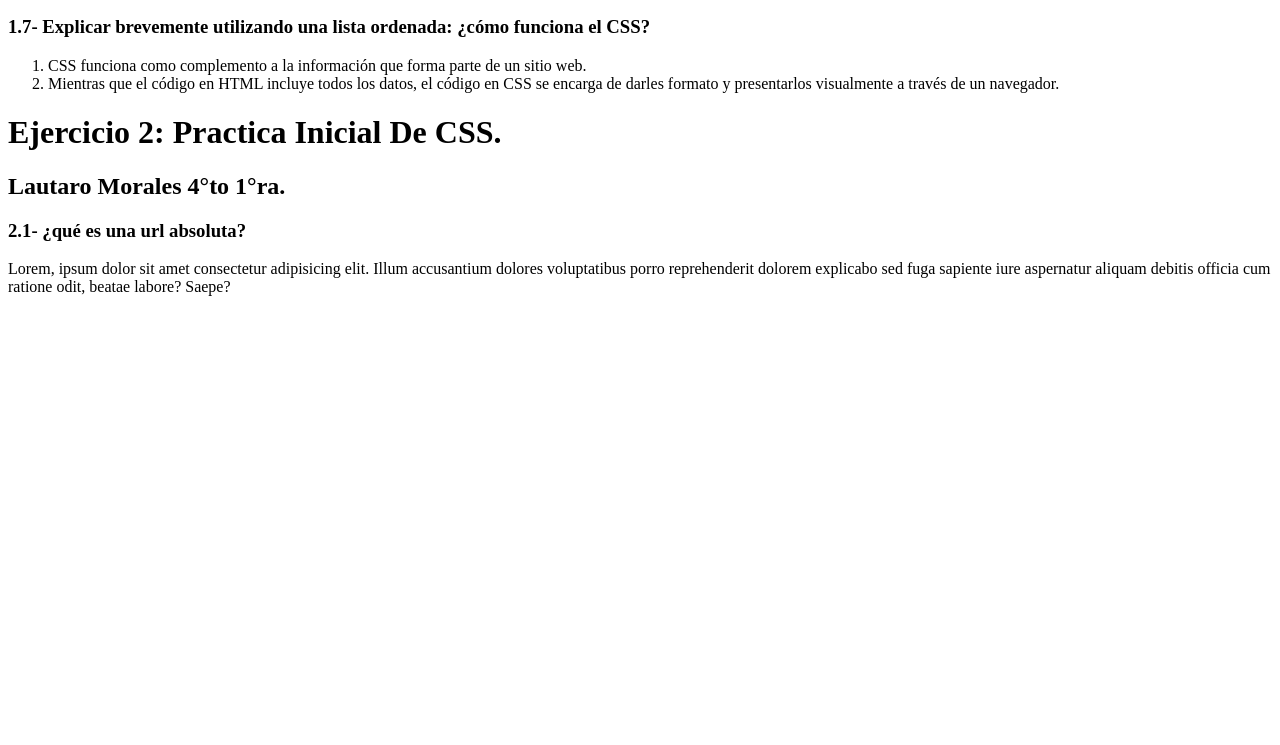
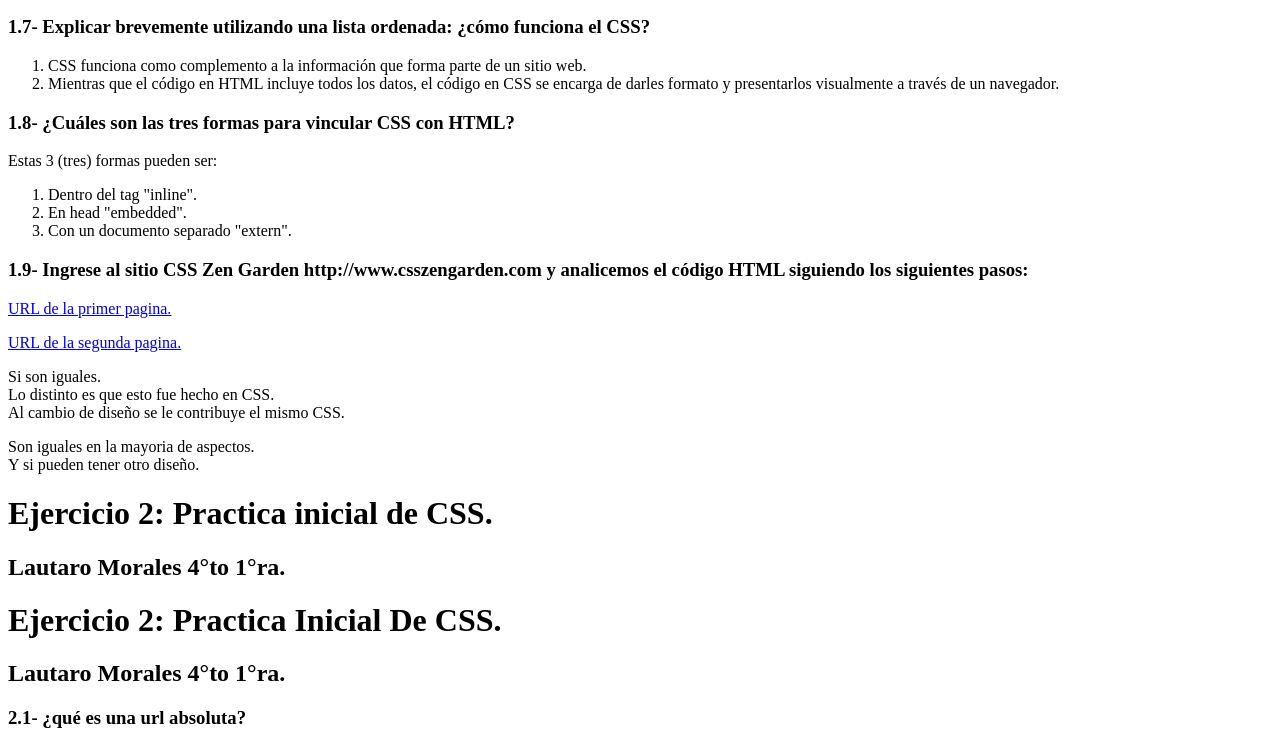
Before and after one commit to LautiChill/03, a plain HTML site: page index.html in a window 1280 px wide. Shown: the part 1381-2126 px from the top of the page. Before the commit the page ends 1693 px from the top, so only its background shows below. Drawn offline with Linux system fonts and the light colour scheme.

Commit message:
terminado

```diff
--- a/index.html
+++ b/index.html
@@ -50,7 +50,7 @@
     <h3>1.6- Identificar y definir los selectores: de ID, de clases, universal, de etiquetas, descendente.</h3>
     <dl>
         <dt><u>Selector de ID</u></dt>
-        <dd>Permite seleccionar un elemento de la página a través del valor de su atributo id . Este tipo de selectores sólo seleccionan un elemento de la página porque el valor del atributo id no se puede repetir en dos elementos diferentes de una misma página.</dd>
+        <dd>Permite seleccionar un elemento de la página a través del valor de su atributo id. Este tipo de selectores sólo seleccionan un elemento de la página porque el valor del atributo id no se puede repetir en dos elementos diferentes de una misma página.</dd>
 
         <dt><u>Selector de Clases</u></dt>
         <dd>Es el código que identifica a uno o varios elementos HTML para aplicarle estilos de color, tamaño, separación, etc.</dd>
@@ -73,6 +73,28 @@
     </ol>
 
     <!--Pregunta 1.8-->
+    <h3>1.8- ¿Cuáles son las tres formas para vincular CSS con HTML?</h3>
+    <p>Estas 3 (tres) formas pueden ser:</p>
+
+    <ol>
+        <li>Dentro del tag "inline".</li>
+        <li>En head "embedded".</li>
+        <li>Con un documento separado "extern".</li>
+    </ol>
+
+    <!--Pregunta 1.9-->
+    <h3>1.9- Ingrese al sitio CSS Zen Garden http://www.csszengarden.com y analicemos el código HTML siguiendo los siguientes pasos:</h3>
+    <p><a href="view-source:http://www.csszengarden.com/185/">URL de la primer pagina.</a></p>
+    <p><a href="view-source:http://www.csszengarden.com/210/">URL de la segunda pagina.</a></p>
+    <p>Si son iguales.<br>Lo distinto es que esto fue hecho en CSS.<br>Al cambio de diseño se le contribuye el mismo CSS.</p>
+
+    <p>Son iguales en la mayoria de aspectos.<br>Y si pueden tener otro diseño.</p>
+
+    <!--Comentario-->
+    <h1>Ejercicio 2: Practica inicial de CSS.</h1>
+    <h2>Lautaro Morales 4°to 1°ra.</h2>
+
+    <!--Pregunta 2.0-->
 
     <!--Comentario-->
     <h1>Ejercicio 2: Practica Inicial De CSS.</h1>
```
